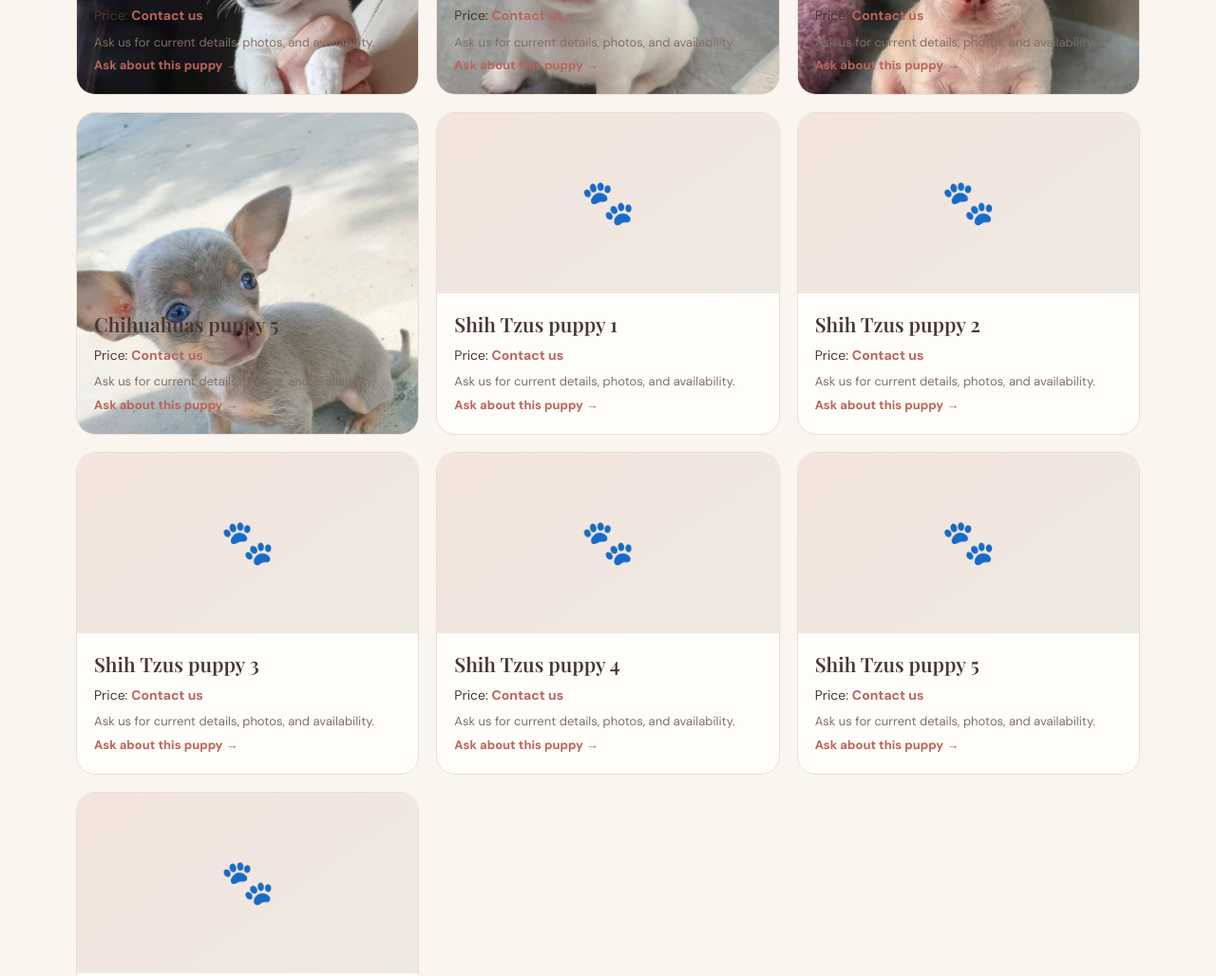
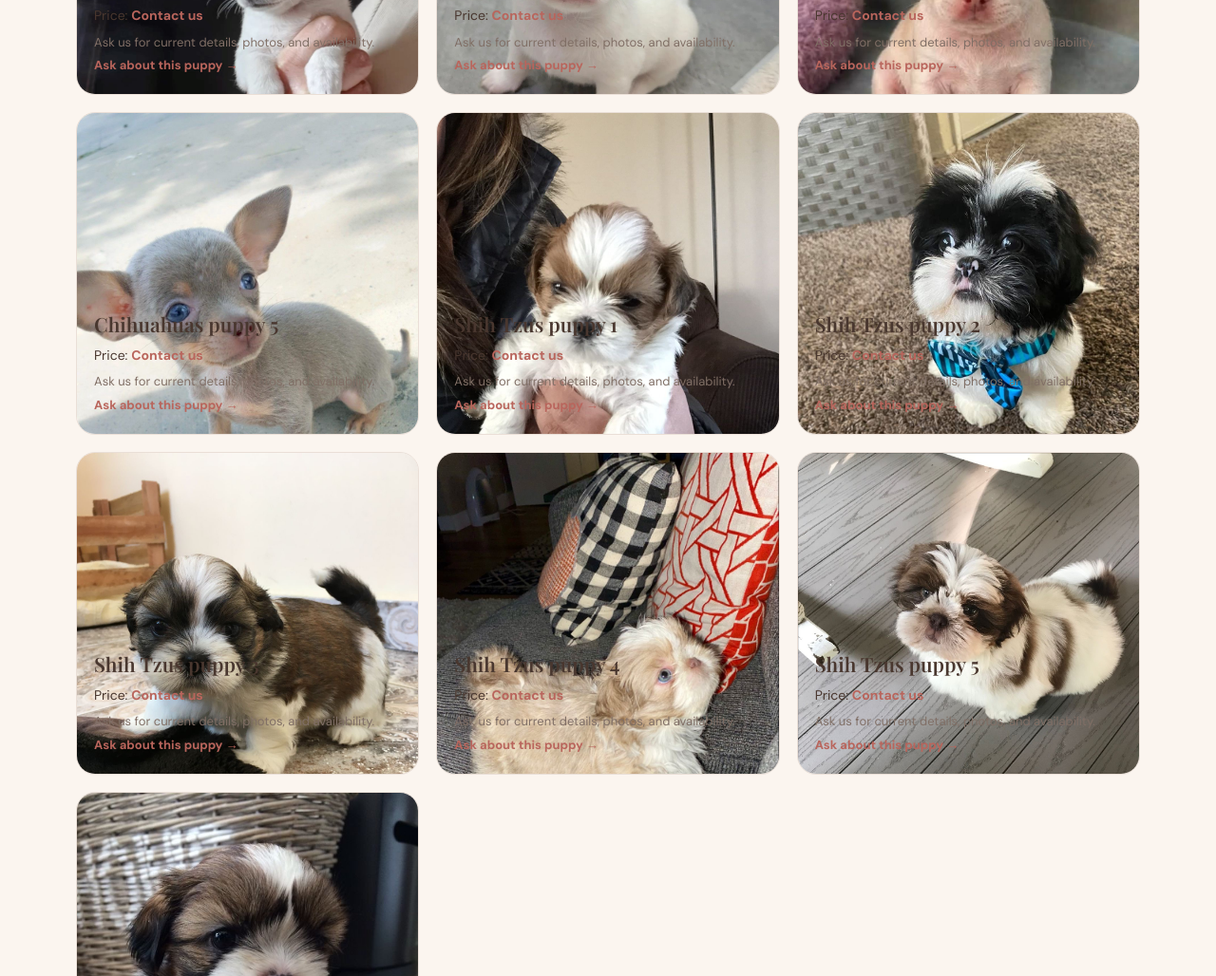
Before and after one commit to brittanymullar-ui/top-classics-paws, a plain HTML site: page index.html in a window 1280 px wide. Shown: the part 7701-8729 px from the top of the page at 95% size. Drawn offline with nearby package versions, Linux system fonts and the light colour scheme.

Commit message:
Add six Shih Tzu puppy photos

```diff
--- a/index.html
+++ b/index.html
@@ -123,7 +123,8 @@
       "Yorkies": ["IMG_9103.jpeg", "IMG_9568.jpeg", "IMG_9570.jpeg", "IMG_9571.jpeg", "IMG_9572.jpeg", "IMG_9573.jpeg", "IMG_9574.jpeg", "IMG_9575.jpeg", "IMG_9576.jpeg"],
       "French Bulldogs": ["IMG_9209.jpeg", "IMG_9590.jpeg", "IMG_9591.jpeg", "IMG_9592.jpeg", "IMG_9593.jpeg", "IMG_9594.jpeg", "IMG_9595.jpeg"],
       "Chihuahuas": ["IMG_9360.jpeg", "IMG_9586.jpeg", "IMG_9587.jpeg", "IMG_9588.jpeg", "IMG_9589.jpeg"],
-      "Poodles": ["IMG_9409.jpeg", "IMG_9596.jpeg", "IMG_9597.jpeg", "IMG_9598.jpeg", "IMG_9599.jpeg", "IMG_9600.jpeg", "IMG_9601.jpeg", "IMG_9602.jpeg"]
+      "Poodles": ["IMG_9409.jpeg", "IMG_9596.jpeg", "IMG_9597.jpeg", "IMG_9598.jpeg", "IMG_9599.jpeg", "IMG_9600.jpeg", "IMG_9601.jpeg", "IMG_9602.jpeg"],
+      "Shih Tzus": ["IMG_9619.jpeg", "IMG_9618.jpeg", "IMG_9614.jpeg", "IMG_9616.jpeg", "IMG_9613.jpeg", "IMG_9615.jpeg"]
     };
     const breedGrid=document.getElementById("breedGrid"), puppyGrid=document.getElementById("puppyGrid");
     let activeBreed="All";
```
